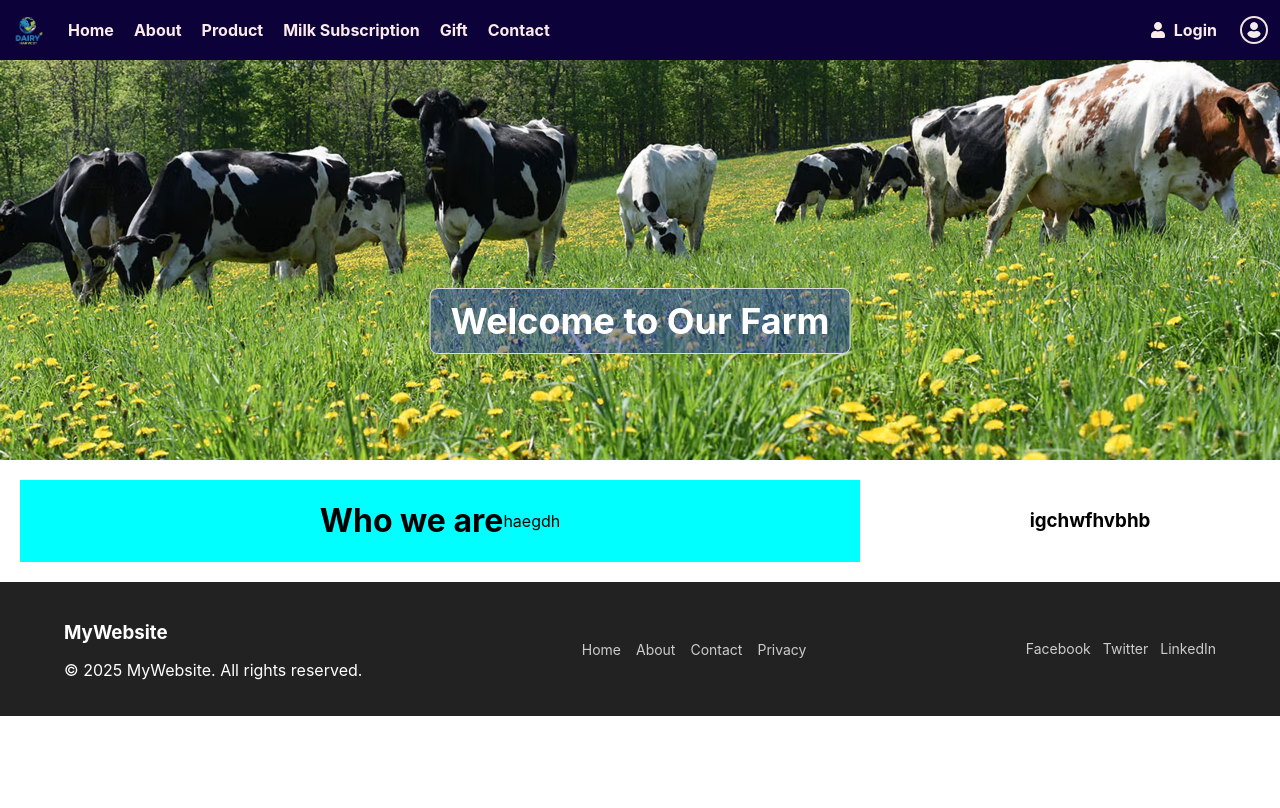
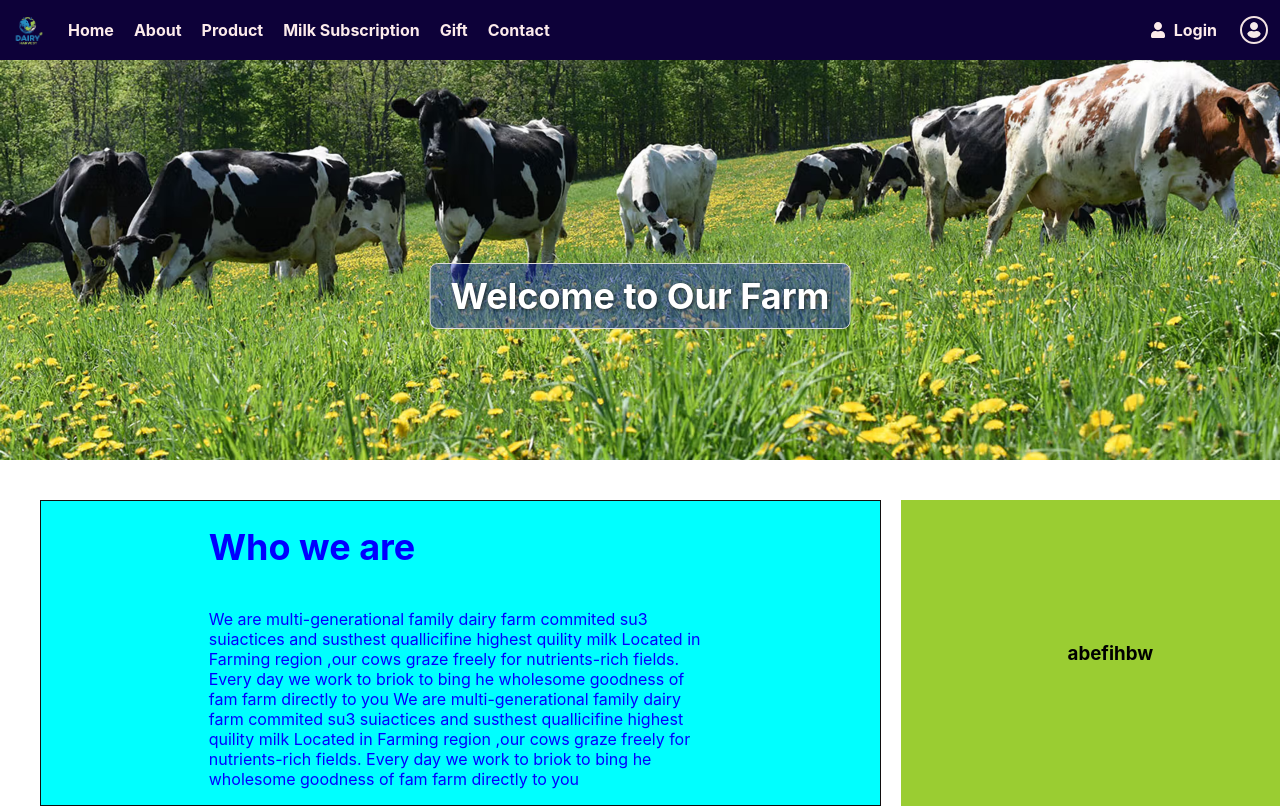
Before and after one commit to ujjawalkmr/shopping_web, a React (Create React App) app: page /about in a window 1280 px wide. Shown: the top 808 px of the page. Built offline with nearby package versions, Linux system fonts and the light colour scheme.

Commit message:
about text completed
Signed-off-by: Ujjawal Kumar <ujjawalkmr9211@gmail.com>

```diff
--- a/src/css_file/About.css
+++ b/src/css_file/About.css
@@ -1,60 +1,96 @@
 .about-container {
   width: 100%;
-    position: relative;   /* IMPORTANT */
+  position: relative;
+  /* IMPORTANT */
 
   overflow-x: hidden;
 }
+
 .about-image {
   width: 100%;
-  height: 400px;      /* IMPORTANT */
-  display: block;    /* removes extra space */
-  object-fit: cover; /* optional */
+  height: 400px;
+  /* IMPORTANT */
+  display: block;
+  /* removes extra space */
+  object-fit: cover;
+  /* optional */
 }
+
 .about-text {
   position: absolute;
-  top: 50%;
+  top: 30%;
   left: 50%;
-  transform: translate(-50%, -50%); /* PERFECT CENTER */
+  transform: translate(-50%, -50%);
+  /* PERFECT CENTER */
   color: white;
   font-size: 36px;
   font-weight: bold;
-  background: rgba(11, 33, 204, 0.4); /* optional */
+  background: rgba(11, 33, 204, 0.4);
+  /* optional */
   padding: 10px 20px;
   border-radius: 8px;
   border: 1px solid #ddd;
+  font-size: clamp(20px, 5vw, 36px);
+  max-width: 80%;
+  /* don’t go outside image */
+  word-wrap: break-word;
+  text-shadow: 1px 1px 4px rgba(0, 0, 0, 0.7);
+  text-align: center;
 }
 
 .who-we-are-container {
   display: flex;
   width: 100%;
-  gap: 20px; /* space between left & right */
-  padding: 20px;
+  gap: 20px;
+  /* space between left & right */
+  padding: 40px;
   overflow: hidden;
 }
 
 .left-side {
-    display: flex;
-    align-items: center;
-    background-color: aqua;
-  flex: 2;   /* 50% */
+  display: flex;
+  align-items: center;
+  background-color: aqua;
+  flex-direction: column;
+  flex: 2;
+  /* 50% */
   animation: fromLeft 1s ease-out forwards;
-    justify-content: center;    /* horizontal center */
-    align-items: center;
+  justify-content: center;
+  /* horizontal center */
 
+  align-self: flex-start;
+  border: 1px solid #110e0e;
+}
+.heading {
+  padding-left: 20%;
+  align-self: start;
+  color: blue;
+  font-size: 36px;
+}
+.paragraph{
+   padding-left: 20%;
+   padding-right: 20%;
+  align-self: start;
+  color: blue;
 }
 
 .right-side {
-  flex: 1;   /* 50% */
+  flex: 1;
+  /* 50% */
   display: flex;
-  animation: fromRight  1s ease-out forwards;
-   justify-content: center;    /* horizontal center */
-    align-items: center;
+  animation: fromRight 1s ease-out forwards;
+  justify-content: center;
+  /* horizontal center */
+  align-items: center;
+  background-color: yellowgreen;
 }
+
 @keyframes fromLeft {
   from {
     transform: translateX(-100%);
     opacity: 0;
   }
+
   to {
     transform: translateX(0);
     opacity: 1;
@@ -66,6 +102,7 @@
     transform: translateX(100%);
     opacity: 0;
   }
+
   to {
     transform: translateX(0);
     opacity: 1;
--- a/src/pages/About.js
+++ b/src/pages/About.js
@@ -13,11 +13,19 @@ function About() {
   </div>
 <div className="who-we-are-container">
     <div className="left-side">
-        <h1>Who we are<br></br></h1>
-        <p>haegdh</p>
+<h1 className="heading">Who we are</h1>
+        <p className="paragraph">We are multi-generational family dairy farm commited
+          su3 suiactices and susthest quallicifine highest quility milk Located in Farming region
+          ,our cows graze freely for nutrients-rich fields. Every day we work to
+          briok to bing he wholesome goodness of fam farm directly to you
+          We are multi-generational family dairy farm commited
+          su3 suiactices and susthest quallicifine highest quility milk Located in Farming region
+          ,our cows graze freely for nutrients-rich fields. Every day we work to
+          briok to bing he wholesome goodness of fam farm directly to you
+        </p>
     </div>
     <div className="right-side">
-        <h3>igchwfhvbhb</h3>
+        <h3>abefihbw</h3>
     </div>
 </div>
   </div>
```
Also changed, not shown: public/assets/images/Gemini_Generated_Image_hw6jw0hw6jw0hw6j.png (added).
